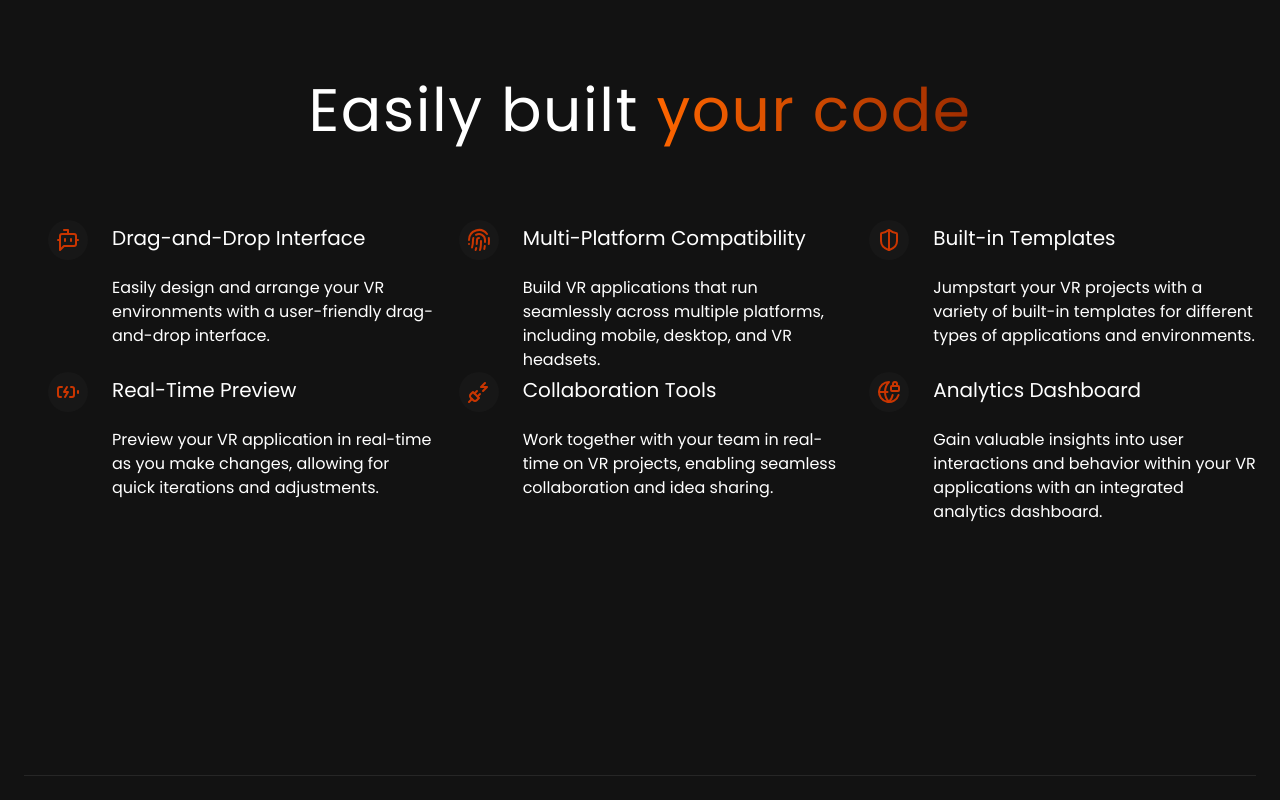
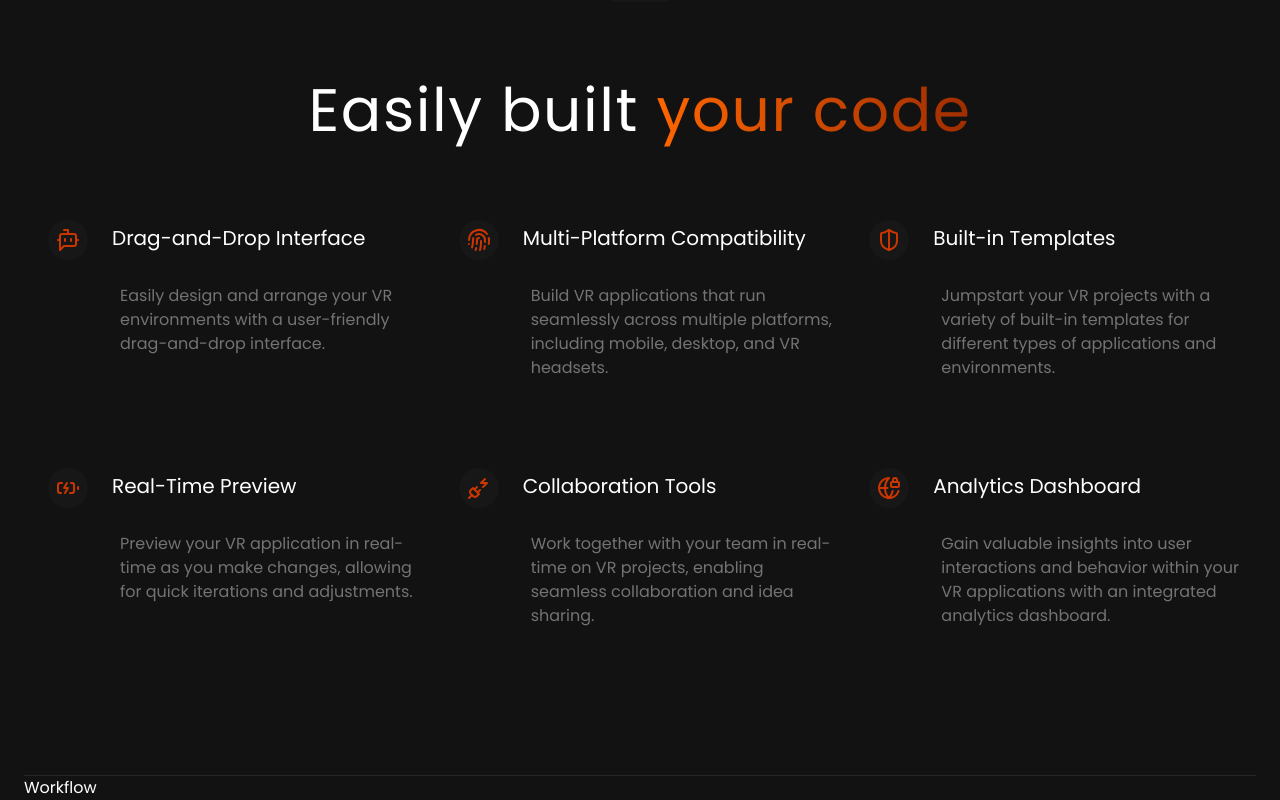
Before and after one commit to LiviuSilaghi/VirtualR, a React (Vite) app: page / in a window 1280 px wide. Shown: the part 921-1721 px from the top of the page. Before the commit the page ends 1697 px from the top, so only its background shows below. Built offline with nearby package versions, Linux system fonts and the light colour scheme.

Commit message:
Workflow

```diff
--- a/src/App.jsx
+++ b/src/App.jsx
@@ -1,8 +1,8 @@
 /** @format */
-
 import FeatureSection from "./components/FeatureSection";
 import HeroSection from "./components/HeroSection";
 import Navbar from "./components/Navbar";
+import Workflow from "./components/Workflow";
 
 export const App = () => {
   return (
@@ -11,6 +11,7 @@ export const App = () => {
       <div className="max-w-7x1 mx-auto pt-20 px-6">
         <HeroSection />
         <FeatureSection />
+        <Workflow />
       </div>
     </div>
   );
--- a/src/components/FeatureSection.jsx
+++ b/src/components/FeatureSection.jsx
@@ -5,26 +5,26 @@ const FeatureSection = () => {
   return (
     <div className="relative mt-20 border-b border-neutral-800 min-h-[800px]">
       <div className="text-center">
-        <spam
+        <span
           className="bg-neutral-900 text-orange-500 rounded-full h-6 text-sm
-        font-medium px-2 uppercase"
+        font-medium px-2 py-1 uppercase"
         >
           feature
-        </spam>
+        </span>
         <h2 className="text-3xl sm:text-5xl lg:text-6xl mt-10 lg:mt-20 tracking-wide">
           Easily built
-          <spam
+          <span
             className="bg-gradient-to-r from-orange-500 to-orange-800
           text-transparent bg-clip-text"
           >
             {" "}
             your code
-          </spam>
+          </span>
         </h2>
       </div>
       <div className="flex flex-wrap mt-10 lg:mt-20">
         {features.map((feature, index) => (
-          <div key={index} className="w-full sm:1/2 lg:w-1/3">
+          <div className="w-full sm:w-1/2 lg:w-1/3" key={index}>
             <div className="flex">
               <div
                 className="flex mx-6 h-10 w-10 p-2 bg-neutral-900 text-orange-700
@@ -34,7 +34,9 @@ const FeatureSection = () => {
               </div>
               <div>
                 <h5 className="mt-1 mb-6 text-xl">{feature.text}</h5>
-                <p>{feature.description}</p>
+                <p className="text-md p-2 mb-20 text-neutral-500">
+                  {feature.description}
+                </p>
               </div>
             </div>
           </div>
--- /dev/null
+++ b/src/components/Workflow.jsx
@@ -0,0 +1,7 @@
+/** @format */
+
+const Workflow = () => {
+  return <div>Workflow</div>;
+};
+
+export default Workflow;
```
